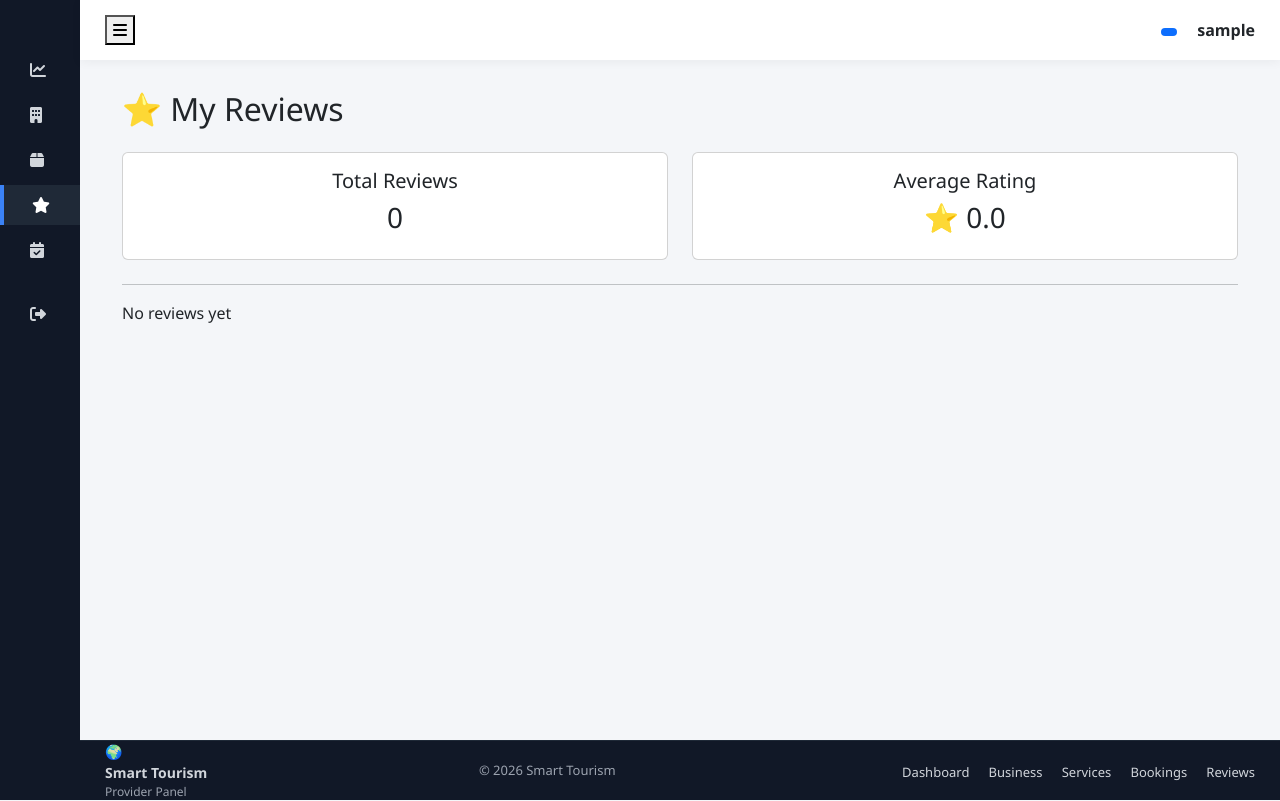
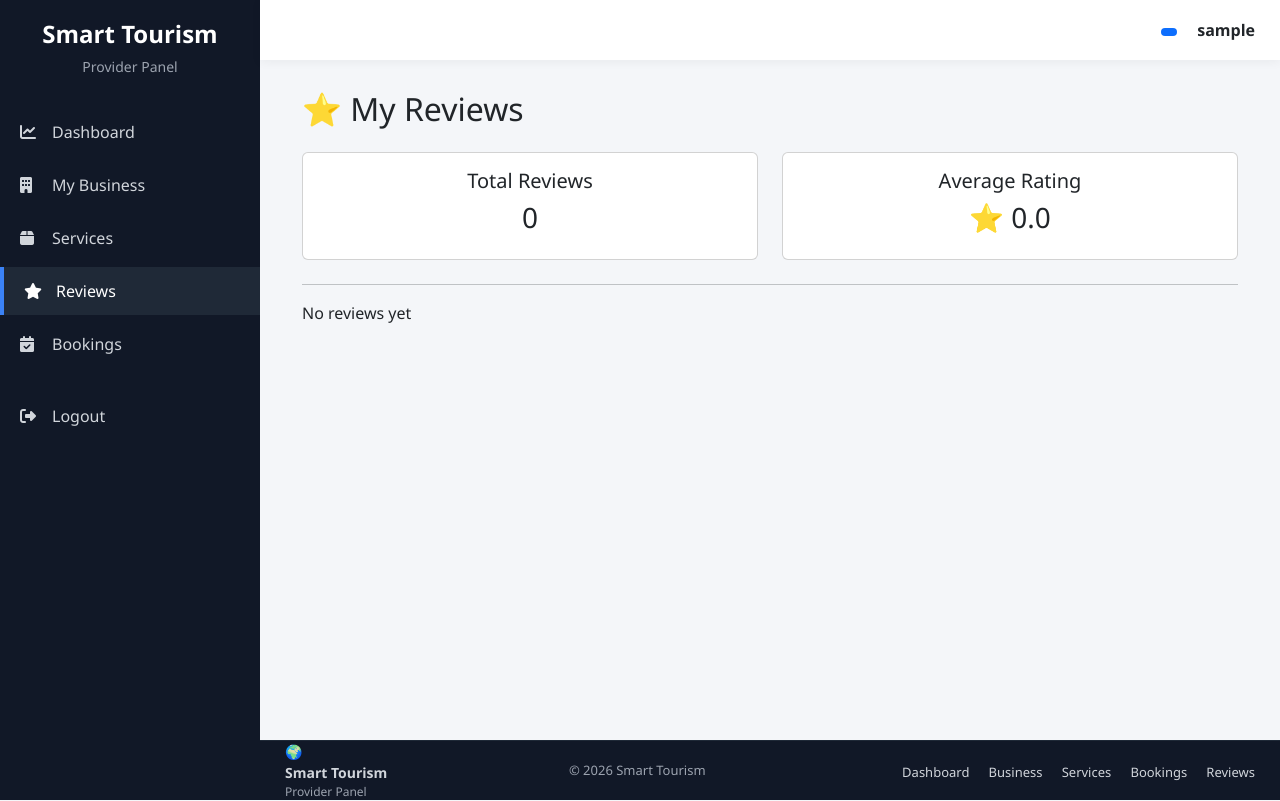
Before and after one commit to Sudeepssj/smart-tourism-system, a Django app: page /providers/reviews/ in a window 1280 px wide. Run offline with Django 4.2, Linux system fonts and the light colour scheme; the visitor is signed in with stand-in values (Sample User, id 1); data comes from the database, SQL or seed files in the repository; data that the repository does not hold is empty.

Commit message:
provider slide bar changed

```diff
--- a/providers/static/providers/css/provider.css
+++ b/providers/static/providers/css/provider.css
@@ -20,12 +20,12 @@ html {
 /* ===== Sidebar ===== */
 .provider-sidebar {
     width: 260px;
+    min-width: 260px;
     background: #111827;
-    color: #ffffff;
+    color: #fff;
     display: flex;
     flex-direction: column;
     padding-top: 20px;
-    transition: width 0.18s ease;
 }
 
 .sidebar-header {
@@ -71,7 +71,7 @@ html {
 .sidebar-menu a:hover {
     background: #1f2937;
     color: #ffffff;
-    border-left: 4px solid #3b82f6;
+
 }
 
 /* ===== Main Section ===== */
@@ -128,31 +128,6 @@ html {
     justify-content: center;
     color: #fff;
     font-size: 18px;
-}
-
-/* ===== Collapsed Sidebar ===== */
-.provider-sidebar.collapsed {
-    width: 80px;
-
-}
-.sidebar-menu span,
-.sidebar-header h4,
-.sidebar-header small {
-    white-space: nowrap;
-}
-
-.provider-sidebar.collapsed .sidebar-header h4,
-.provider-sidebar.collapsed .sidebar-header small,
-.provider-sidebar.collapsed .sidebar-menu span {
-    display: none;
-}
-
-.provider-sidebar.collapsed .sidebar-menu a {
-    justify-content: center;
-}
-
-.provider-sidebar.collapsed .sidebar-menu a i {
-    margin: 0;
 }
 
 
@@ -254,3 +229,11 @@ object-fit: cover;
     border-left: 4px solid #3b82f6;
     color: #ffffff !important;
 }
+
+.table-responsive {
+    overflow-x: auto;
+}
+
+.table {
+    margin-bottom: 0;
+}
--- a/providers/static/providers/js/provider.js
+++ /dev/null
@@ -1,31 +0,0 @@
-const toggleBtn = document.getElementById("sidebarToggle");
-const sidebar = document.querySelector(".provider-sidebar");
-
-toggleBtn.addEventListener("click", function () {
-    sidebar.classList.toggle("collapsed");
-});
-
-
-// const toggleBtn = document.getElementById("sidebarToggle");
-// const sidebar = document.querySelector(".provider-sidebar");
-
-// // ===== LOAD SAVED STATE =====
-// if (localStorage.getItem("sidebarState") === "open") {
-//     sidebar.classList.remove("collapsed");
-// } else {
-//     sidebar.classList.add("collapsed");
-// }
-
-// // ===== TOGGLE SIDEBAR =====
-// toggleBtn.addEventListener("click", function () {
-
-//     sidebar.classList.toggle("collapsed");
-
-//     // SAVE STATE
-//     if (sidebar.classList.contains("collapsed")) {
-//         localStorage.setItem("sidebarState", "closed");
-//     } else {
-//         localStorage.setItem("sidebarState", "open");
-//     }
-
-// });
--- a/providers/templates/providers/base.html
+++ b/providers/templates/providers/base.html
@@ -23,7 +23,7 @@
   <body>
     <div class="provider-wrapper">
       <!-- Sidebar -->
-      <aside class="provider-sidebar collapsed">
+      <aside class="provider-sidebar">
         <div class="sidebar-header">
           <h4>Smart Tourism</h4>
           <small>Provider Panel</small>
@@ -95,9 +95,8 @@
       <div class="provider-main">
         <!-- Topbar -->
         <div class="provider-topbar">
-          <button id="sidebarToggle" class="toggle-btn">
-            <i class="fas fa-bars"></i>
-          </button>
+
+          <div></div>
 
           <div class="provider-info">
             <span class="badge bg-primary">
@@ -137,7 +136,6 @@
     <!-- Bootstrap JS -->
     <script src="https://cdn.jsdelivr.net/npm/bootstrap@5.3.2/dist/js/bootstrap.bundle.min.js"></script>
 
-    <!-- Provider JS -->
-    <script src="{% static 'providers/js/provider.js' %}"></script>
+
   </body>
 </html>
```
Also changed, not shown: providers/templates/providers/bookings.html (+7 -3 lines).
